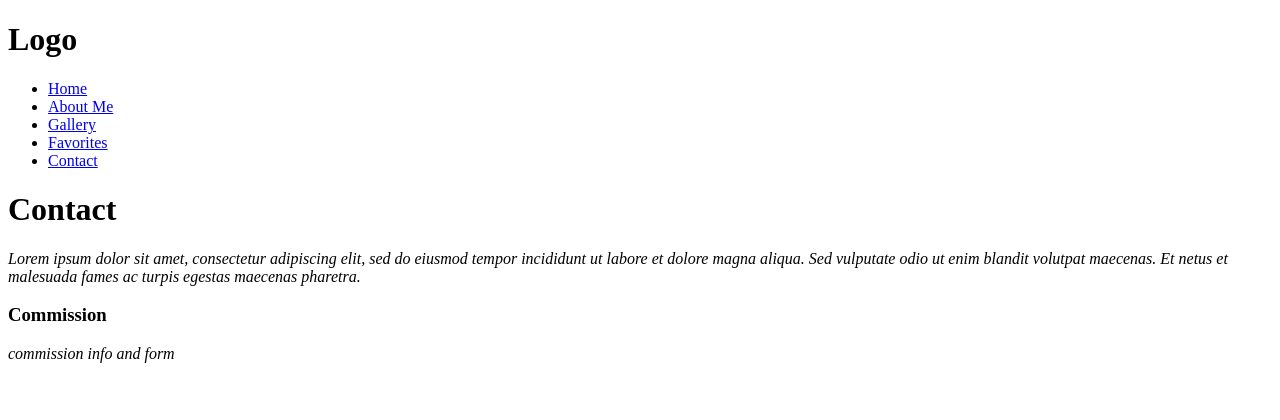
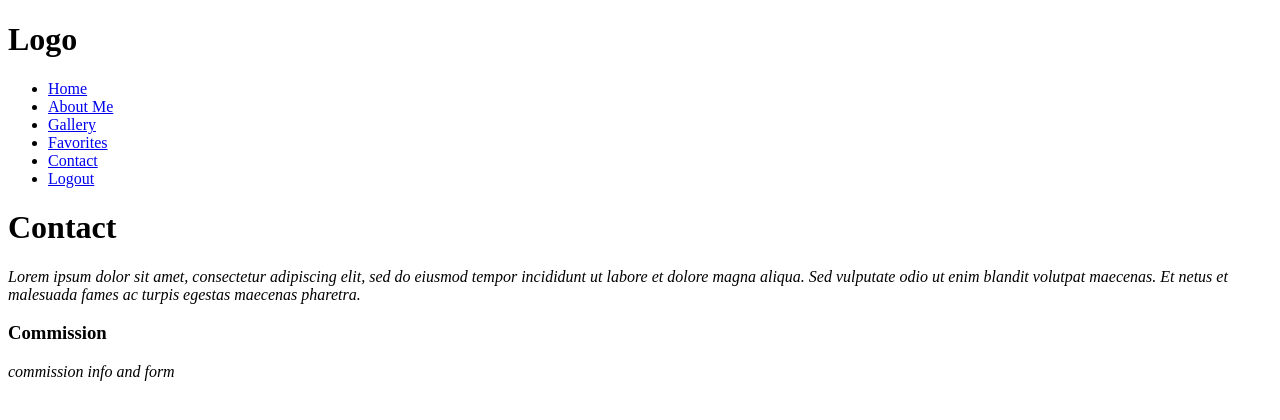
Before and after one commit to ChaseSully222/FrontEnd-Capstone, a React (Create React App) app: page /contact in a window 1280 px wide. Shown: the top 420 px of the page. Built offline with nearby package versions, Linux system fonts and the light colour scheme.

Commit message:
CRUD buttons will now only render if a user is logged in, need to refine this down to only the 'admin' user

```diff
--- a/src/components/ApplicationViews.js
+++ b/src/components/ApplicationViews.js
@@ -1,8 +1,8 @@
 import { Route, Redirect } from "react-router-dom";
 import React from "react";
 
+import Login from "./auth/Login";
 import Home from "./home/Home";
-import Login from "./auth/Login";
 import AboutMe from "./aboutme/AboutMe";
 import GalleryList from "./gallery/GalleryList";
 import GalleryForm from "./gallery/GalleryForm";
@@ -14,6 +14,7 @@ import Contact from "./contact/contact";
 const ApplicationViews = props => {
   const setUser = props.setUser;
   const hasUser = props.hasUser;
+
 
   return (
     <React.Fragment>
@@ -47,13 +48,13 @@ const ApplicationViews = props => {
         exact
         path="/gallery"
         render={props => {
-          return <GalleryList {...props} />;
+          return <GalleryList hasUser={hasUser} {...props} />;
         }}
       />
       <Route
         path="/gallery/new"
         render={props => {
-          return <GalleryForm {...props} />;
+          return <GalleryForm hasUser={hasUser} {...props} />;
         }}
       />
       <Route
@@ -77,7 +78,7 @@ const ApplicationViews = props => {
         exact
         path="/favorites"
         render={props => {
-          return <Favorites {...props} />;
+          return <Favorites hasUser={hasUser} {...props} />;
         }}
       />
       <Route
--- a/src/components/Main.js
+++ b/src/components/Main.js
@@ -21,7 +21,6 @@ const Main = () => {
       <>
         <NavBar hasUser={hasUser} clearUser={clearUser} />
         <ApplicationViews hasUser={hasUser} setUser={setUser} />
-
       </>
     );
   };
--- a/src/components/gallery/GalleryList.js
+++ b/src/components/gallery/GalleryList.js
@@ -24,11 +24,17 @@ const GalleryList = props => {
   return (
     <>
       <section className="section-content">
+
+      {props.hasUser === true ? (
         <button type="button" className="btn" onClick={() => {
           props.history.push("/gallery/new");
         }}>
           Add Painting
         </button>
+      ) : (
+        null
+      )}
+
       </section>
       <div className="container-cards">
         {paintings.map(painting => (
--- a/src/components/gallery/PaintingCard.js
+++ b/src/components/gallery/PaintingCard.js
@@ -12,6 +12,9 @@ const PaintingCard = props => {
         <Link to={`/gallery/${props.painting.id}`}>
           <img src={props.painting.artWork} />
         </Link>
+
+        {props.hasUser === true ? (
+          <div>
             <button
               type="button"
               onClick={() =>
@@ -20,6 +23,7 @@ const PaintingCard = props => {
             >
               Edit
             </button>
+
             {props.deletePainting && (
               <button
                 type="button"
@@ -29,6 +33,8 @@ const PaintingCard = props => {
               </button>
             )}
           </div>
+        ) : null}
+      </div>
     </div>
   );
 };
--- a/src/components/home/Home.js
+++ b/src/components/home/Home.js
@@ -3,10 +3,19 @@ import { Link } from "react-router-dom";
 
 const Home = (props) => {
 
+  const isAuthenticated = () => sessionStorage.getItem("credentials") !== null;
+
+  const [hasUser, setHasUser] = useState(isAuthenticated());
+
+  const clearUser = () => {
+    sessionStorage.clear();
+    setHasUser(isAuthenticated());
+  }
+
   return (
     <>
       <h1>Welcome Message!</h1>
-      <p><Link to={`/gallery`}><button type="button">Guest</button></Link></p>
+      <p><Link to={`/gallery`} onClick={clearUser}><button type="button">Guest</button></Link></p>
       <Link to={`/login`}><button type="button">Sign In</button></Link>
       <button type="button">New Acc</button>
     </>
--- a/src/components/nav/NavBar.js
+++ b/src/components/nav/NavBar.js
@@ -1,5 +1,5 @@
 import React from "react";
-import { withRouter } from 'react-router-dom';
+import { withRouter } from "react-router-dom";
 import { Link } from "react-router-dom";
 
 const NavBar = props => {
@@ -9,7 +9,7 @@ const NavBar = props => {
   };
 
   return (
-<header>
+    <header>
       <h1 className="site-title">
         Logo
         <br />
@@ -17,21 +17,40 @@ const NavBar = props => {
       <nav>
         <ul className="container">
           <li>
-            <Link className="nav-link" to="/"> Home </Link>
+            <Link className="nav-link" to="/">
+              {" "}
+              Home{" "}
+            </Link>
           </li>
           <li>
-            <Link className="nav-link" to="/aboutme"> About Me </Link>
+            <Link className="nav-link" to="/aboutme">
+              {" "}
+              About Me{" "}
+            </Link>
           </li>
           <li>
-            <Link className="nav-link" to="/gallery"> Gallery </Link>
+            <Link className="nav-link" to="/gallery">
+              {" "}
+              Gallery{" "}
+            </Link>
           </li>
           <li>
-            <Link className="nav-link" to="/favorites"> Favorites </Link>
+            <Link className="nav-link" to="/favorites">
+              {" "}
+              Favorites{" "}
+            </Link>
           </li>
           <li>
-            <Link className="nav-link" to="/contact"> Contact </Link>
+            <Link className="nav-link" to="/contact">
+              {" "}
+              Contact{" "}
+            </Link>
           </li>
-
+          <li>
+            <Link className="nav-link" to="/" onClick={handleLogout}>
+              Logout
+            </Link>
+          </li>
         </ul>
       </nav>
     </header>
--- /dev/null
+++ b/src/modules/helper.js
@@ -0,0 +1,4 @@
+export function clearUser () {
+    sessionStorage.clear();
+    setHasUser(isAuthenticated());
+  }
```
Lines whose indentation alone changed are shown as unchanged.
